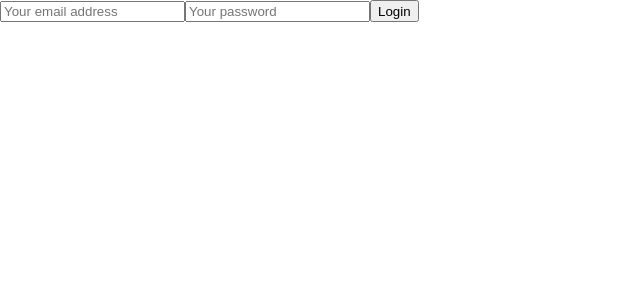
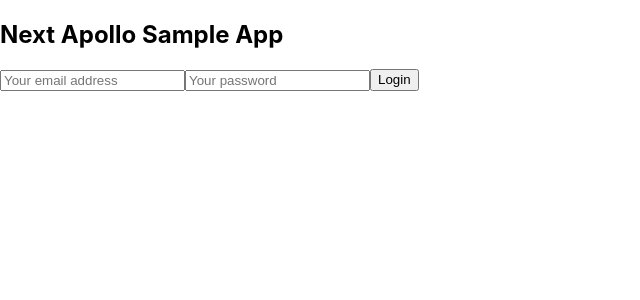
Before and after one commit to shitakemura/next-apollo-sample, a Next.js app: page /Login in a window 1280 px wide. Shown: the top 300 px of the page, without its empty margins (0-640 px from the left). Built offline with nearby package versions, Linux system fonts and the light colour scheme.

Commit message:
create layout component

```diff
--- /dev/null
+++ b/components/layout.tsx
@@ -0,0 +1,10 @@
+import React from 'react'
+
+export const Layout = ({ children }: { children: React.ReactNode }) => {
+  return (
+    <div>
+      <h2>Next Apollo Sample App</h2>
+      {children}
+    </div>
+  )
+}
--- a/pages/Login.tsx
+++ b/pages/Login.tsx
@@ -1,11 +1,12 @@
 import { NextPage } from 'next'
+import { Layout } from '../components/layout'
 import { Login } from '../components/auth/Login'
 
 const LoginPage: NextPage = () => {
   return (
-    <div>
+    <Layout>
       <Login />
-    </div>
+    </Layout>
   )
 }
 
--- a/pages/index.tsx
+++ b/pages/index.tsx
@@ -1,14 +1,14 @@
 import type { NextPage } from 'next'
+import { Layout } from '../components/layout'
 import { CreateTodo } from '../components/todos/CreateTodo'
 import { TodoList } from '../components/todos/TodoList'
 
 const HomePage: NextPage = () => {
   return (
-    <div>
-      <h2>Next Apollo Sample App</h2>
+    <Layout>
       <CreateTodo />
       <TodoList />
-    </div>
+    </Layout>
   )
 }
 
```
